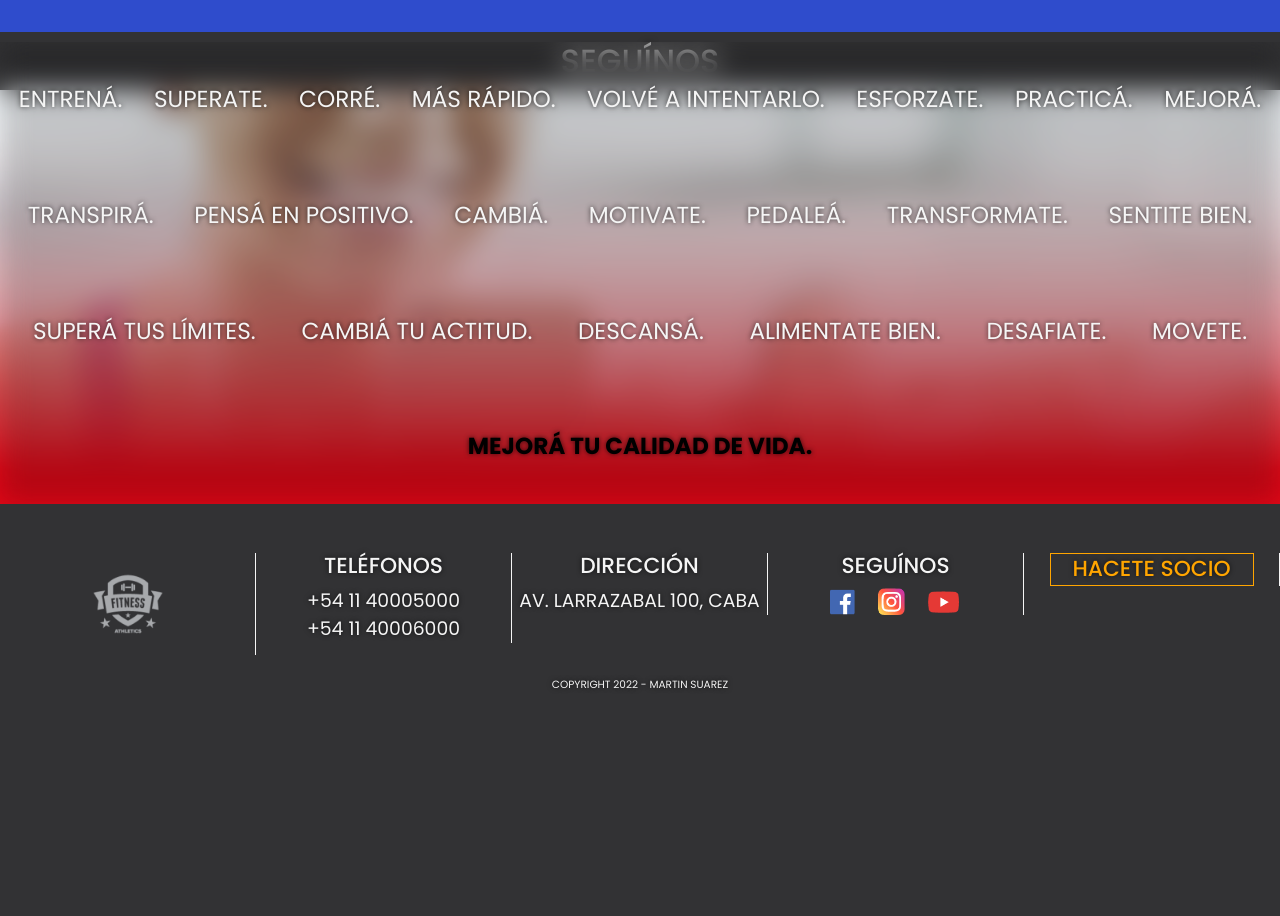
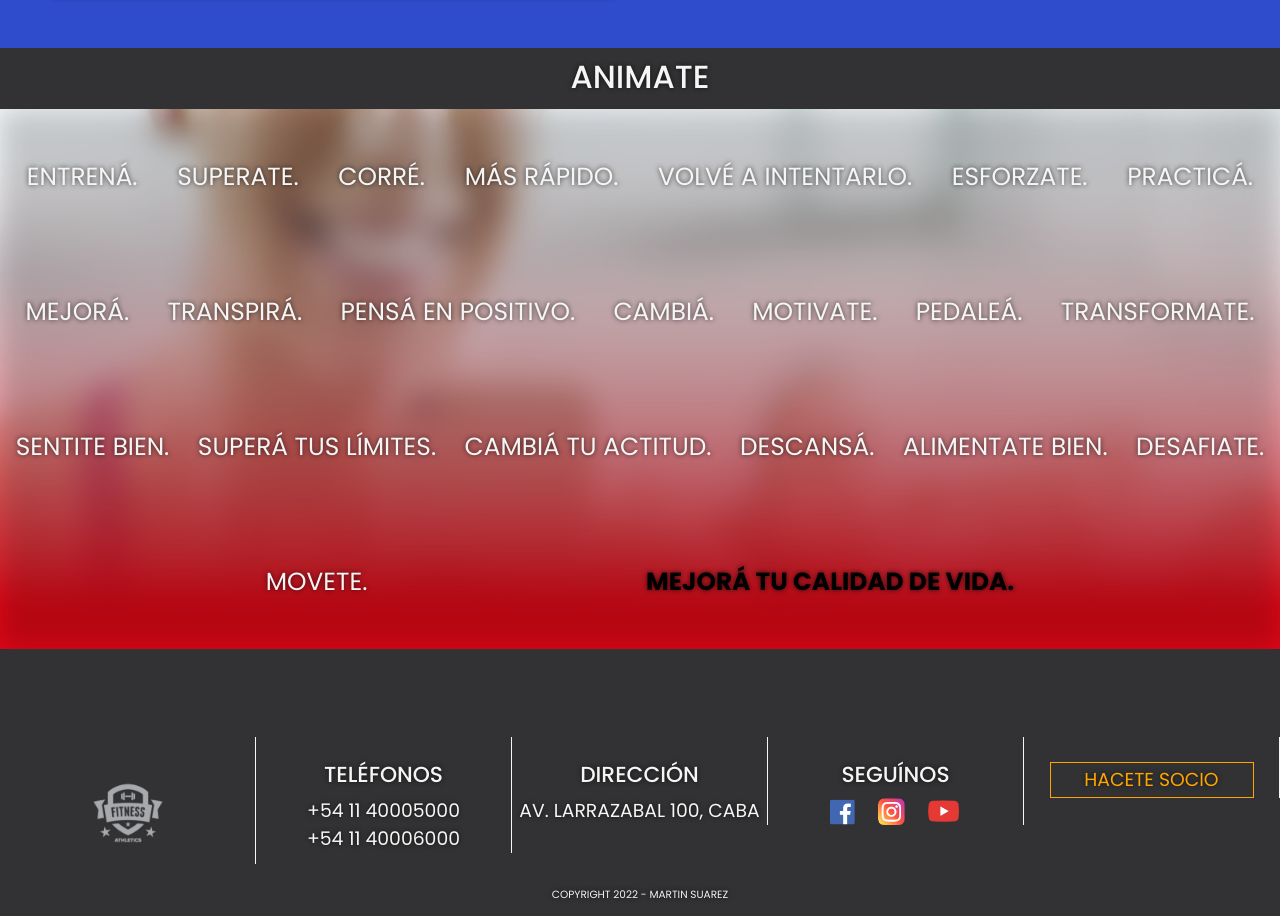
Before and after one commit to martin086/teraclub, a plain HTML site: page index.html in a window 1280 px wide. Shown: the part 4389-5305 px from the top of the page. Before the commit the page ends 5095 px from the top, so only its background shows below. Drawn offline with nearby package versions, Linux system fonts and the light colour scheme.

Commit message:
Eliminamos código comentado y corregimos secciones motivación y footer.

```diff
--- a/index.html
+++ b/index.html
@@ -69,7 +69,6 @@
     </header>
     <main>
         <section class="slider">
-            <!-- <h2>Slider</h2> -->
             <div id="carouseltc" class="carousel slide" data-bs-ride="carousel" data-bs-interval="3000">
                 <div class="carousel-inner">
                     <div class="carousel-item active">
@@ -126,7 +125,6 @@
             </div>
         </section>
         <section class="video">
-            <!--Video institucional/motivacional-->
             <div class="video__container">
                 <iframe class="video__iframe" src="https://www.youtube.com/embed/l9STK-VptKI" title="YouTube video player" frameborder="0" allow="accelerometer; autoplay; clipboard-write; encrypted-media; gyroscope; picture-in-picture; muted" allowfullscreen></iframe>
             </div>
@@ -135,7 +133,6 @@
             <h2>Horarios</h2>
             <p>Nuestro salón de musculación se encuentra abierto de lunes a viernes de 8 a 23 hs. y los días sábados de 10 a 18 hs.</p>
             <div class="table-responsive">
-                <!--Tabla de horarios-->
                 <table class="table tabla table-dark table-hover" cellpadding="3" cellspacing="3">
                     <tr>
                         <th></th>
@@ -256,7 +253,7 @@
                 </div>
                 <div class="form">
                     <form action="thank_you.html" target="_blank">
-                        <span>Dejanos tu mensaje y te contactaremos a la brevedad.</span>
+                        <p>Dejanos tu mensaje y te contactaremos a la brevedad.</p>
                         <div>
                             <label>
                                 Nombre:
@@ -285,32 +282,32 @@
                 </div>
             </div>
         </section>
-        <section class="redes">
-            <h2>Seguínos</h2>
-            <div class="cont_redes">
+        <section class="motivacion">
+            <h2>Animate</h2>
+            <div class="cont_motivacion">
                 <div class="frases">
-                    <span>Entrená. </span>
-                    <span>Superate. </span>
-					<span>Corré. </span>
-                    <span>Más rápido. </span>
-                    <span>Volvé a intentarlo. </span>
-                    <span>Esforzate. </span>
-                    <span>Practicá. </span>
-                    <span>Mejorá. </span>
-                    <span>Transpirá. </span>
-                    <span>Pensá en positivo. </span>
-                    <span>Cambiá. </span>
-                    <span>Motivate. </span>
-                    <span>Pedaleá. </span>
-                    <span>Transformate. </span>
-                    <span>Sentite bien. </span>
-                    <span>Superá tus límites. </span>
-                    <span>Cambiá tu actitud. </span>
-                    <span>Descansá. </span>
-                    <span>Alimentate bien. </span>
-                    <span>Desafiate. </span>
-                    <span>Movete. </span>
-                    <span class="calidad">Mejorá tu calidad de vida. </span>
+                    <p>Entrená.</p>
+                    <p>Superate.</p>
+                    <p>Corré.</p>
+                    <p>Más rápido.</p>
+                    <p>Volvé a intentarlo.</p>
+                    <p>Esforzate.</p>
+                    <p>Practicá.</p>
+                    <p>Mejorá.</p>
+                    <p>Transpirá.</p>
+                    <p>Pensá en positivo.</p>
+                    <p>Cambiá.</p>
+                    <p>Motivate.</p>
+                    <p>Pedaleá.</p>
+                    <p>Transformate.</p>
+                    <p>Sentite bien.</p>
+                    <p>Superá tus límites.</p>
+                    <p>Cambiá tu actitud.</p>
+                    <p>Descansá.</p>
+                    <p>Alimentate bien.</p>
+                    <p>Desafiate.</p>
+                    <p>Movete.</p>
+                    <p class="calidad">Mejorá tu calidad de vida.</p>
                 </div>
                 <div>
                     <img src="assets/redes.png" alt="Redes" title="Banner Redes"/>
@@ -342,7 +339,7 @@
                 </ul>
             </div>
             <div>
-                <h3 class="socio">HACETE SOCIO</h3>
+                <a class="socio" href="#contacto">HACETE SOCIO</a>
             </div>
         </div>
         <small> Copyright 2022 - Martin Suarez</small>
--- a/sass/style.scss
+++ b/sass/style.scss
@@ -356,7 +356,7 @@ h2 {
 		display: inline-block;
 		width: 100%;
 	}
-	span {
+	p {
 		font-weight: 800;
 		font-size: x-large;
 	}
@@ -376,17 +376,30 @@ h2 {
 	height: 100%;
 	border: 0;
 }
-.redes {
+.motivacion {
 	background-color: $background-color_1;
 	margin: auto;
 	position: relative;
+	h2 {
+		z-index: 1;
+		position: inherit;
+		margin-bottom: 1%;
+		text-shadow: 0 0 5px rgba(0, 0, 0, 0.7);
+	}
 }
-.cont_redes {
+.cont_motivacion {
+	position: relative;
+	overflow: hidden;
+	padding-top: 56.25%;
 	div {
 		img {
-			display: flex;
+			position: absolute;
+			top: 0;
+			left: 0;
 			width: 100%;
-			}
+			height: 75%;
+			border: 0;
+		}
 	}
 
 }
@@ -395,7 +408,7 @@ h2 {
 	position: absolute;
 	top: 0;
 	left: 0;
-	font-size: calc(0.65rem + 1vw);
+	font-size: calc(0.5rem + 1vw);
 	font-weight: 200;
 	backdrop-filter: blur(14px) brightness(80%);
 	display: flex;
@@ -403,14 +416,22 @@ h2 {
 	flex-wrap: wrap;
 	justify-content: space-evenly;
 	align-items: center;
-	height: 100%;
+	height: 75%;
 	text-shadow: 0 0 5px rgba(0, 0, 0, 0.7);
-	span {
+	z-index: 1;
+	p {
 		padding: 0 1%;
+		margin-bottom: 0rem;
 	}
 	.calidad {
 		color: black;
 		font-weight: bold;
+	}
+	@include pantalla(tablet){
+		font-size: calc(0.65rem + 1vw);
+	}
+	@include pantalla(desktop){
+		font-size: calc(0.75rem + 1vw);
 	}
 }
 .footer {
@@ -422,7 +443,7 @@ h2 {
 	align-items: center;
 	position: relative;
 	bottom: 0;
-	margin-top: 3%;
+	margin-top: -8%;
 	text-shadow: 0 0 5px rgba(0, 0, 0, 0.7);
 	h3 {
 		font-size: calc(0.75em + 1vw);
@@ -452,6 +473,7 @@ h2 {
 		flex: auto;
 		margin: 5px auto;
 		text-align: center;
+		padding-top: 2%;
 		ul {
 			li {
 				img {
```
Also changed, not shown: ingresar.html (+1 -1 lines), sass/style.css, 1 other file.
